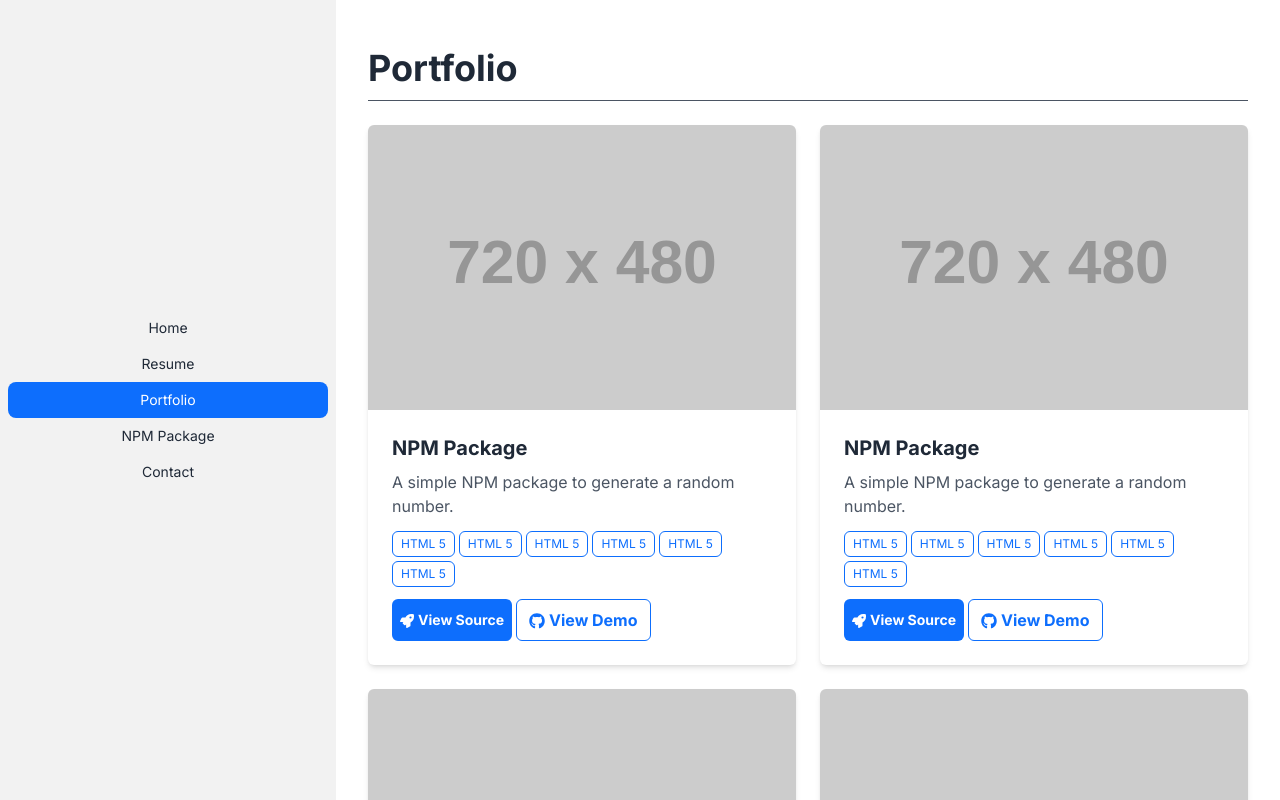
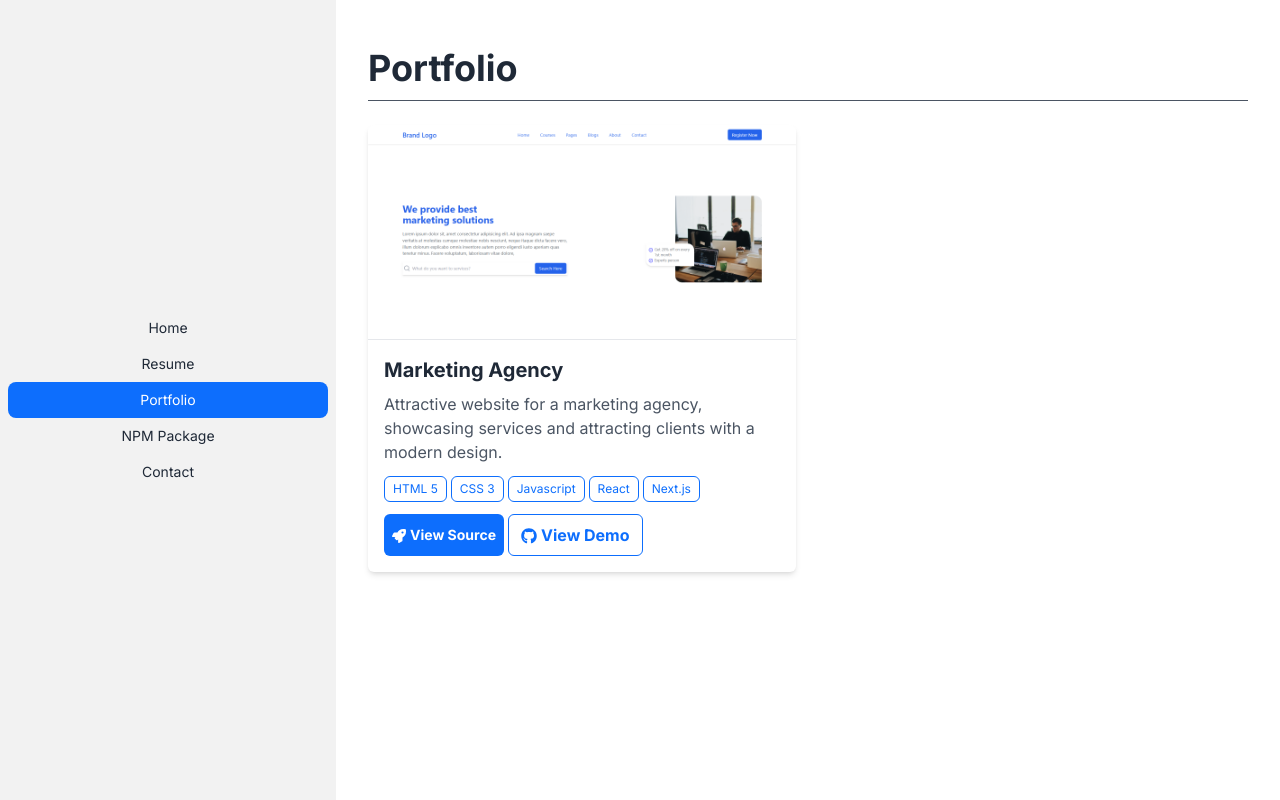
Before and after one commit to ssakib4040/nextjs-portfolio, a Next.js app: page /portfolio in a window 1280 px wide. Shown: the top 800 px of the page. Built offline with nearby package versions, Linux system fonts and the light colour scheme.

Commit message:
Marketing angency added in portfolio.

```diff
--- a/app/portfolio/page.tsx
+++ b/app/portfolio/page.tsx
@@ -1,5 +1,18 @@
 import Image from "next/image";
+import Link from "next/link";
 import React from "react";
+
+const portfolioList = [
+  {
+    title: "Marketing Agency",
+    description:
+      "Attractive website for a marketing agency, showcasing services and attracting clients with a modern design.",
+    tags: ["HTML 5", "CSS 3", "Javascript", "React", "Next.js"],
+    image: "/projects/marketing-house.png",
+    source: "https://marketing-house.vercel.app/",
+    demo: "https://github.com/ssakib4040/marketing-house",
+  },
+];
 
 export default function page() {
   return (
@@ -9,36 +22,28 @@ export default function page() {
 
       {/* grid with 4 card */}
       <div className="grid 2xl:grid-cols-4 lg:grid-cols-2 grid-cols-1 gap-6 my-6">
-        {Array(8)
-          .fill(0)
-          .map((_, i) => (
+        {portfolioList.map((portfolio, i) => (
           <div
             className="bg-white shadow-md rounded-md overflow-hidden"
             key={i}
           >
-              <Image
-                src="https://dummyimage.com/720x480"
-                alt=""
-                width={1080}
-                height={480}
-              />
-              <div className="p-6">
-                <h2 className="text-xl font-bold text-gray-800">NPM Package</h2>
-                <p className="text-gray-600 mt-2">
-                  A simple NPM package to generate a random number.
-                </p>
+            <Image src={portfolio.image} alt="" width={1080} height={480} />
+            <hr />
+            <div className="p-4">
+              <h2 className="text-xl font-bold text-gray-800">
+                {portfolio.title}
+              </h2>
+              <p className="text-gray-600 mt-2">{portfolio.description}</p>
 
               {/* tags */}
 
               <div className="flex flex-wrap gap-1 mb-3">
-                  {Array(6)
-                    .fill(0)
-                    .map((_, i) => (
+                {portfolio.tags.map((tag, i) => (
                   <span
                     className="bg-white text-[#0D6EFD] border-[1px] border-[#0D6EFD] text-xs px-2 py-1 rounded-md inline-block"
                     key={i}
                   >
-                        HTML 5
+                    {tag}
                   </span>
                 ))}
               </div>
@@ -46,7 +51,10 @@ export default function page() {
               <div className="flex gap-1">
                 {/* two button here  */}
 
-                  <button className="bg-[#0D6EFD] text-white px-2 py-1 rounded-md flex items-center text-sm font-bold">
+                <Link
+                  href={portfolio.source}
+                  className="bg-[#0D6EFD] text-white px-2 py-1 rounded-md flex items-center text-sm font-bold"
+                >
                   <svg
                     stroke="currentColor"
                     fill="currentColor"
@@ -60,9 +68,12 @@ export default function page() {
                     <path d="M505.12019,19.09375c-1.18945-5.53125-6.65819-11-12.207-12.1875C460.716,0,435.507,0,410.40747,0,307.17523,0,245.26909,55.20312,199.05238,128H94.83772c-16.34763.01562-35.55658,11.875-42.88664,26.48438L2.51562,253.29688A28.4,28.4,0,0,0,0,264a24.00867,24.00867,0,0,0,24.00582,24H127.81618l-22.47457,22.46875c-11.36521,11.36133-12.99607,32.25781,0,45.25L156.24582,406.625c11.15623,11.1875,32.15619,13.15625,45.27726,0l22.47457-22.46875V488a24.00867,24.00867,0,0,0,24.00581,24,28.55934,28.55934,0,0,0,10.707-2.51562l98.72834-49.39063c14.62888-7.29687,26.50776-26.5,26.50776-42.85937V312.79688c72.59753-46.3125,128.03493-108.40626,128.03493-211.09376C512.07526,76.5,512.07526,51.29688,505.12019,19.09375ZM384.04033,168A40,40,0,1,1,424.05,128,40.02322,40.02322,0,0,1,384.04033,168Z"></path>
                   </svg>
                   View Source
-                  </button>
+                </Link>
 
-                  <button className="bg-white border-[1px] border-[#0D6EFD] text-[#0D6EFD] px-3 py-2 rounded-md flex items-center font-bold">
+                <Link
+                  href={portfolio.demo}
+                  className="bg-white border-[1px] border-[#0D6EFD] text-[#0D6EFD] px-3 py-2 rounded-md flex items-center font-bold"
+                >
                   <svg
                     stroke="currentColor"
                     fill="currentColor"
@@ -76,7 +87,7 @@ export default function page() {
                     <path d="M165.9 397.4c0 2-2.3 3.6-5.2 3.6-3.3.3-5.6-1.3-5.6-3.6 0-2 2.3-3.6 5.2-3.6 3-.3 5.6 1.3 5.6 3.6zm-31.1-4.5c-.7 2 1.3 4.3 4.3 4.9 2.6 1 5.6 0 6.2-2s-1.3-4.3-4.3-5.2c-2.6-.7-5.5.3-6.2 2.3zm44.2-1.7c-2.9.7-4.9 2.6-4.6 4.9.3 2 2.9 3.3 5.9 2.6 2.9-.7 4.9-2.6 4.6-4.6-.3-1.9-3-3.2-5.9-2.9zM244.8 8C106.1 8 0 113.3 0 252c0 110.9 69.8 205.8 169.5 239.2 12.8 2.3 17.3-5.6 17.3-12.1 0-6.2-.3-40.4-.3-61.4 0 0-70 15-84.7-29.8 0 0-11.4-29.1-27.8-36.6 0 0-22.9-15.7 1.6-15.4 0 0 24.9 2 38.6 25.8 21.9 38.6 58.6 27.5 72.9 20.9 2.3-16 8.8-27.1 16-33.7-55.9-6.2-112.3-14.3-112.3-110.5 0-27.5 7.6-41.3 23.6-58.9-2.6-6.5-11.1-33.3 2.6-67.9 20.9-6.5 69 27 69 27 20-5.6 41.5-8.5 62.8-8.5s42.8 2.9 62.8 8.5c0 0 48.1-33.6 69-27 13.7 34.7 5.2 61.4 2.6 67.9 16 17.7 25.8 31.5 25.8 58.9 0 96.5-58.9 104.2-114.8 110.5 9.2 7.9 17 22.9 17 46.4 0 33.7-.3 75.4-.3 83.6 0 6.5 4.6 14.4 17.3 12.1C428.2 457.8 496 362.9 496 252 496 113.3 383.5 8 244.8 8zM97.2 352.9c-1.3 1-1 3.3.7 5.2 1.6 1.6 3.9 2.3 5.2 1 1.3-1 1-3.3-.7-5.2-1.6-1.6-3.9-2.3-5.2-1zm-10.8-8.1c-.7 1.3.3 2.9 2.3 3.9 1.6 1 3.6.7 4.3-.7.7-1.3-.3-2.9-2.3-3.9-2-.6-3.6-.3-4.3.7zm32.4 35.6c-1.6 1.3-1 4.3 1.3 6.2 2.3 2.3 5.2 2.6 6.5 1 1.3-1.3.7-4.3-1.3-6.2-2.2-2.3-5.2-2.6-6.5-1zm-11.4-14.7c-1.6 1-1.6 3.6 0 5.9 1.6 2.3 4.3 3.3 5.6 2.3 1.6-1.3 1.6-3.9 0-6.2-1.4-2.3-4-3.3-5.6-2z"></path>
                   </svg>
                   View Demo
-                  </button>
+                </Link>
               </div>
             </div>
           </div>
```
Also changed, not shown: public/projects/marketing-house.png (added). Lines whose indentation alone changed are shown as unchanged.
